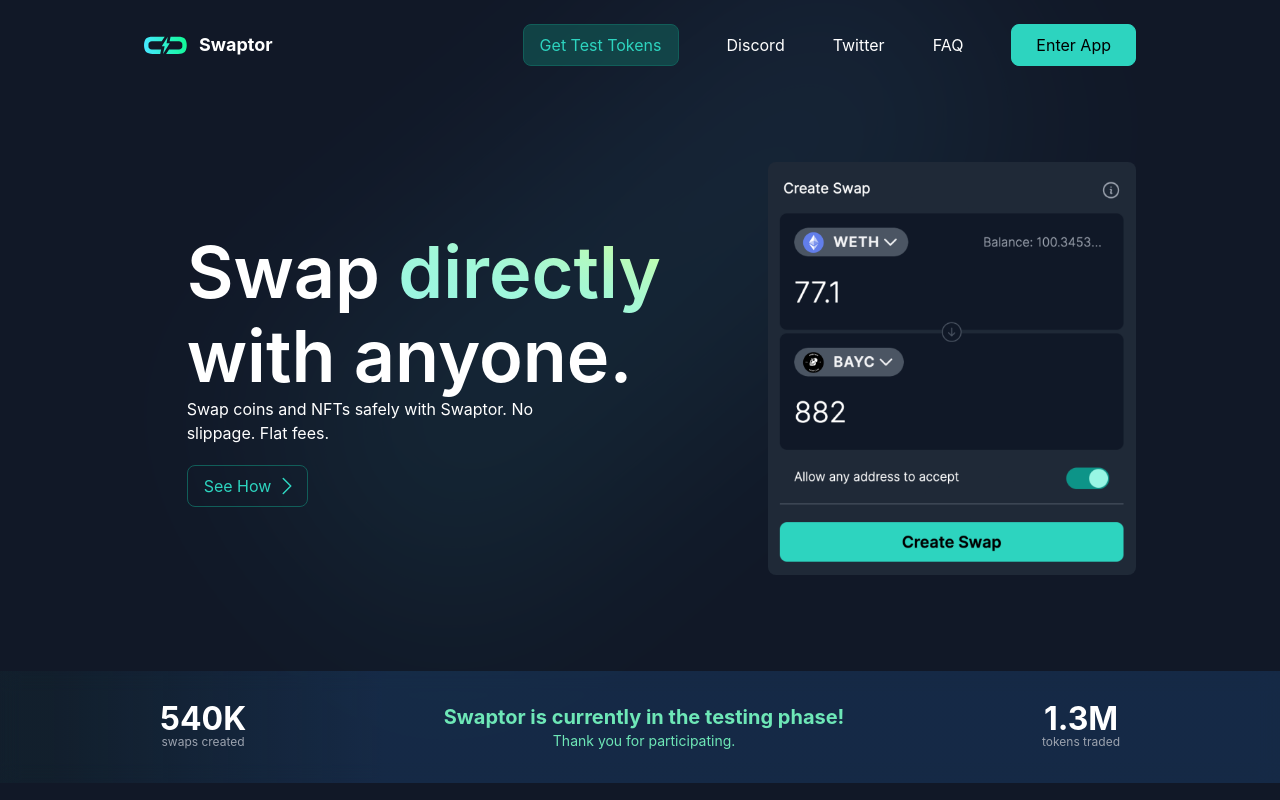
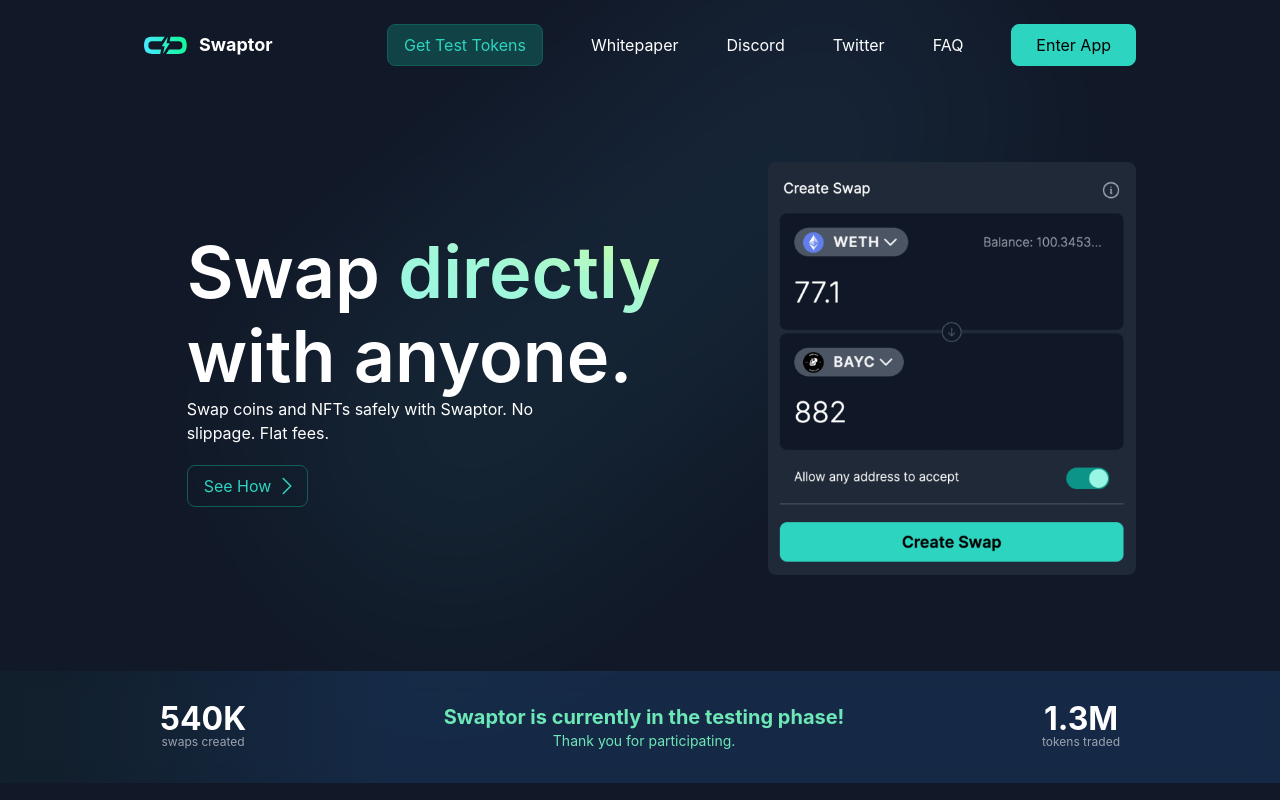
Before and after one commit to ProjectSwaptor/swaptor-monorepo, a Next.js app in the folder frontend/: page / in a window 1280 px wide. Shown: the top 800 px of the page. Built offline with nearby package versions, Linux system fonts and the light colour scheme; no server answers; what @web3-onboard/coinbase, @web3-onboard/dcent, @web3-onboard/frontier, @web3-onboard/gnosis would draw is missing.

Commit message:
add whitepaper button to navbar/dropdown

```diff
--- a/frontend/src/pages/sections/Navbar.tsx
+++ b/frontend/src/pages/sections/Navbar.tsx
@@ -29,6 +29,11 @@
           <button className="relative btn-secondary flex items-center p-2 px-4 bg-teal-800/60 text-white">
             <Link href={url} target="_blank" rel="noopener noreferrer">
               Get Test Tokens
+            </Link>
+          </button>
+          <button>
+            <Link href="https://github.com/ProjectSwaptor/swaptor-monorepo/blob/dev/docs/whitepaper.pdf" target="_blank">
+              Whitepaper
             </Link>
           </button>
           <button>
@@ -96,6 +101,14 @@
                   </button>
                   <button className="flex w-full">
                     <Link
+                      href="https://github.com/ProjectSwaptor/swaptor-monorepo/blob/dev/docs/whitepaper.pdf"
+                      target="_blank"
+                    >
+                      Whitepaper
+                    </Link>
+                  </button>
+                  <button className="flex w-full">
+                    <Link
                       href="https://discord.com/invite/AufTrXDwzS"
                       target="_blank"
                     >
```
